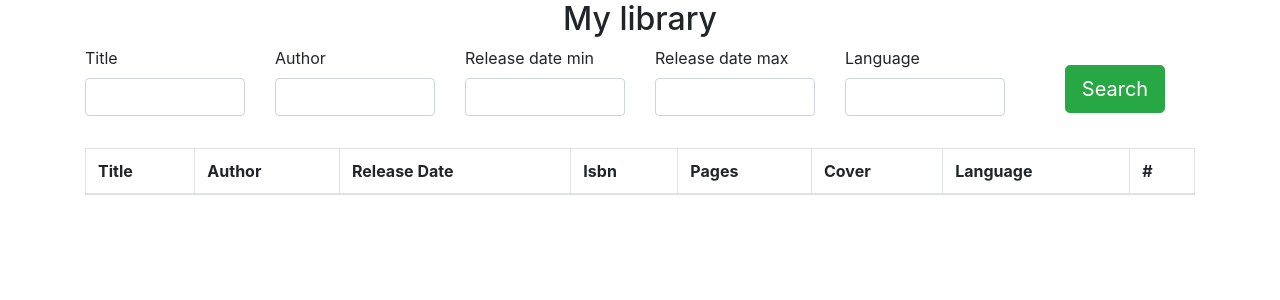
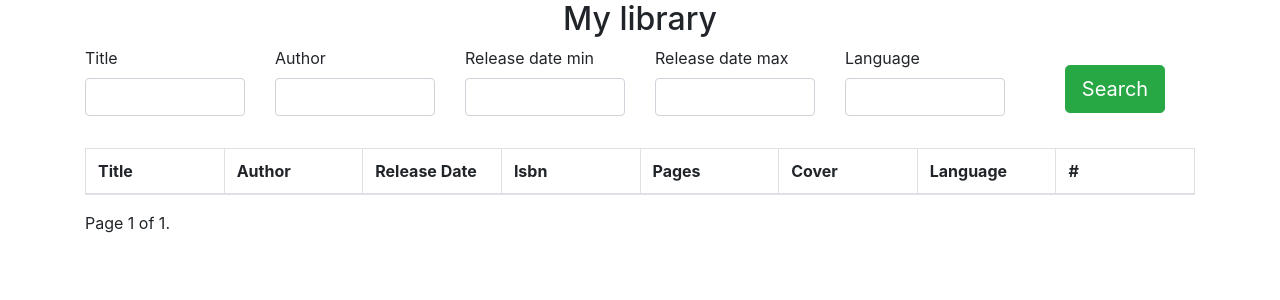
Before and after one commit to kamils224/BooksManager, a Django app: page / in a window 1280 px wide. Shown: the part 56-356 px from the top of the page. Run offline with Django 3.2, Linux system fonts and the light colour scheme; data that the repository does not hold is empty; some libraries are stand-ins or nearby versions.

Commit message:
Pagination with filtering, table cell size fix

```diff
--- a/books_manager/settings.py
+++ b/books_manager/settings.py
@@ -37,6 +37,7 @@ INSTALLED_APPS = [
     'bootstrap4',
     'crispy_forms',
     'bootstrap_datepicker_plus',
+    'django_filters',
 ]
 BOOTSTRAP4 = {
     'include_jquery': True,
--- /dev/null
+++ b/library/filters.py
@@ -0,0 +1,15 @@
+import django_filters
+
+from library.models import Book
+
+
+class BookFilter(django_filters.FilterSet):
+    title = django_filters.CharFilter(lookup_expr='icontains')
+    author = django_filters.CharFilter(lookup_expr='icontains')
+    language = django_filters.CharFilter(lookup_expr='icontains')
+    date_gt = django_filters.NumberFilter(field_name='date', lookup_expr='gt')
+    date__lt = django_filters.NumberFilter(field_name='price', lookup_expr='lt')
+
+    class Meta:
+        model = Book
+        fields = ['title', 'author', 'release_date', 'language']
--- a/library/static/style.css
+++ b/library/static/style.css
@@ -1,3 +1,3 @@
 .word-wrap {
-    word-break: break-word;
+    word-break: break-all;
 }
--- a/library/templates/library/books_table.html
+++ b/library/templates/library/books_table.html
@@ -1,7 +1,7 @@
 {% load library_extras %}
 {% load crispy_forms_tags %}
 {% block content %}
-    <table class="table table-bordered">
+    <table style="table-layout: fixed; width: 100%" class="table table-bordered">
         <thead>
         <tr>
             <th scope="col">{% field_name books 'title' %}</th>
@@ -29,4 +29,21 @@
         </tbody>
         {% endfor %}
     </table>
+<div class="pagination">
+    <span class="step-links">
+        {% if page_obj.has_previous %}
+            <a href="?page=1&{{filter}}">&laquo; first</a>
+            <a href="?page={{ page_obj.previous_page_number }}&{{filter}}">previous</a>
+        {% endif %}
+
+        <span class="current">
+            Page {{ page_obj.number }} of {{ page_obj.paginator.num_pages }}.
+        </span>
+
+        {% if page_obj.has_next %}
+            <a href="?page={{ page_obj.next_page_number }}&{{filter}}">next</a>
+            <a href="?page={{ page_obj.paginator.num_pages }}&{{filter}}">last &raquo;</a>
+        {% endif %}
+    </span>
+    </div>
 {% endblock%}
--- a/library/templates/library/index.html
+++ b/library/templates/library/index.html
@@ -4,6 +4,6 @@
 <div>
     <h2 class="display-5 text-center">My library</h2>
     {% include 'forms/search_form.html' with form=search_form %}
-    {% include 'library/books_table.html' with books=books %}
+    {% include 'library/books_table.html' with books=books page_obj=page_obj filter=filter %}
 </div>
 {% endblock%}
--- a/library/views/books_crud.py
+++ b/library/views/books_crud.py
@@ -5,37 +5,26 @@ from django.views import generic
 
 from ..forms import BookForm, BookSearchForm
 from ..models import Book
+from ..filters import BookFilter
 
 
 class BookList(generic.ListView):
     model = Book
     template_name = 'library/index.html'
     context_object_name = 'books'
+    paginate_by = 5
 
     def get_queryset(self):
-        queries = self.request.GET
-        if len(queries) == 0:
-            return Book.objects.all()
-        try:
-            form = BookSearchForm(data=queries)
-            books = Book.objects.filter(title__contains=form.data['title'],
-                                        author__contains=form.data['author'],
-                                        language__contains=form.data['language'])
-            date_min = form.data.release_date_min
-            date_max = form.data.release_date_max
-            if date_min:
-                books = books.filter(release_date__gt=date_min)
-            if form.data.release_date_max:
-                books = books.filter(release_date__lt=date_max)
-            return books
-        except ObjectDoesNotExist:
-            return Book.objects.none()
-        except KeyError:
-            raise Http404
+        qs = Book.objects.all()
+        filtered_list = BookFilter(self.request.GET, queryset=qs)
+        return filtered_list.qs
 
     def get_context_data(self, **kwargs):
         context = super().get_context_data(**kwargs)
-        context['search_form'] = BookSearchForm()
+        context['search_form'] = BookSearchForm(self.request.GET)
+        filter_query = self.request.GET.copy()
+        filter_query.pop('page', None)
+        context['filter'] = filter_query.urlencode()
         return context
 
 
```
Also changed, not shown: library/templates/books_import/books_table.html (+6 -5 lines).
